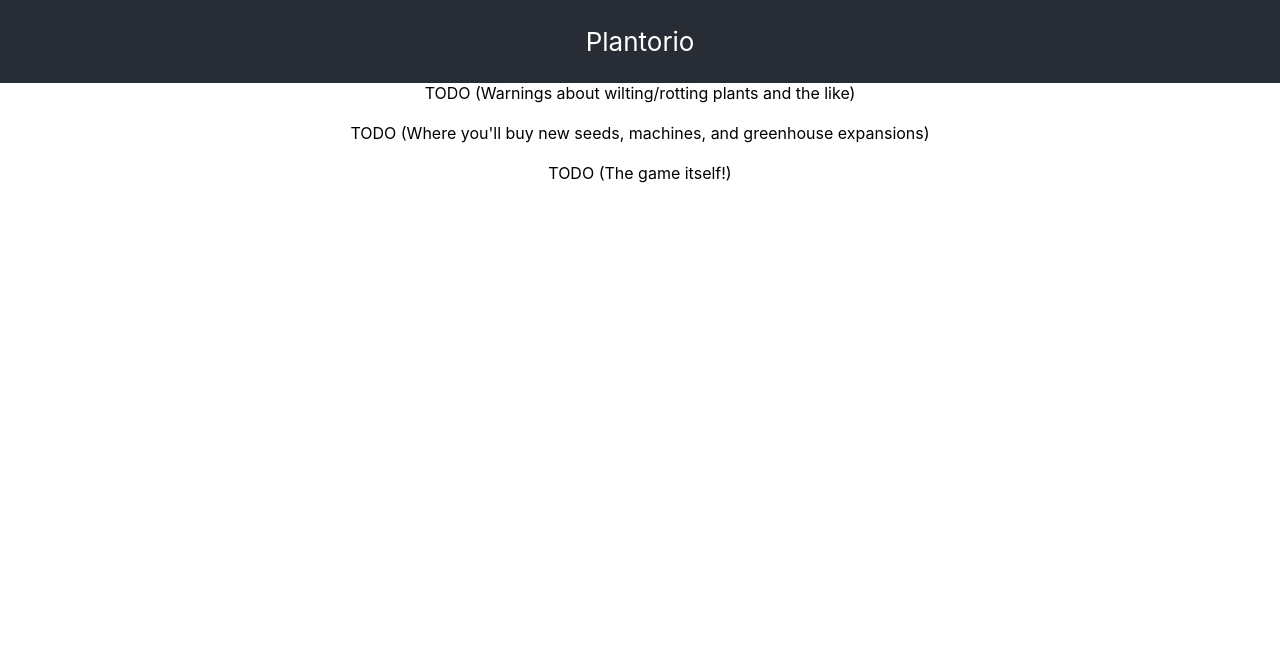
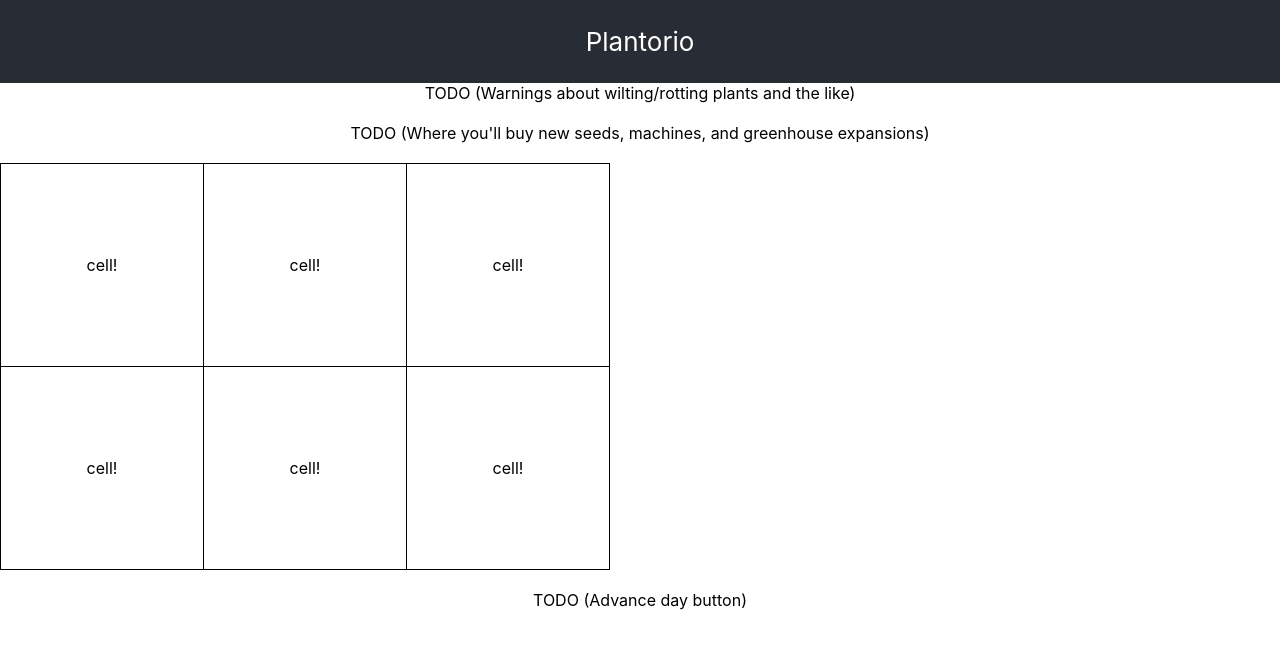
Before and after one commit to 2501/Plantorio, a React (Create React App) app: page / in a window 1280 px wide. Shown: the top 648 px of the page. Built offline with nearby package versions, Linux system fonts and the light colour scheme.

Commit message:
Add initial world grid

```diff
--- a/src/App.css
+++ b/src/App.css
@@ -25,3 +25,13 @@
 .App-link {
   color: #61dafb;
 }
+
+table, td {
+  border: 1px solid black;
+  border-collapse: collapse;
+}
+
+td {
+  width: 200px;
+  height: 200px;
+}
--- a/src/App.js
+++ b/src/App.js
@@ -5,7 +5,11 @@ class App extends React.Component {
   constructor(props) {
     super(props)
     this.state = {
-      worldGrid: []
+      worldGrid: Array(2).fill(0).map(row => new Array(3).fill(null)),
+      worldTick: 0,
+      player: {
+        money: 100,
+      },
     }
   }
 
@@ -25,7 +29,15 @@ class App extends React.Component {
           </div>
           <br/>
           <div className="game-world-grid">
-            TODO (The game itself!)
+            <table>
+              {this.state.worldGrid.map(row => <tr key={row}> {
+                row.map(cell => <td key={cell}> cell! </td>)
+              } </tr>)}
+            </table>
+          </div>
+          <br/>
+          <div className="game-footer">
+            TODO (Advance day button)
           </div>
         </div>
       </div>
```
